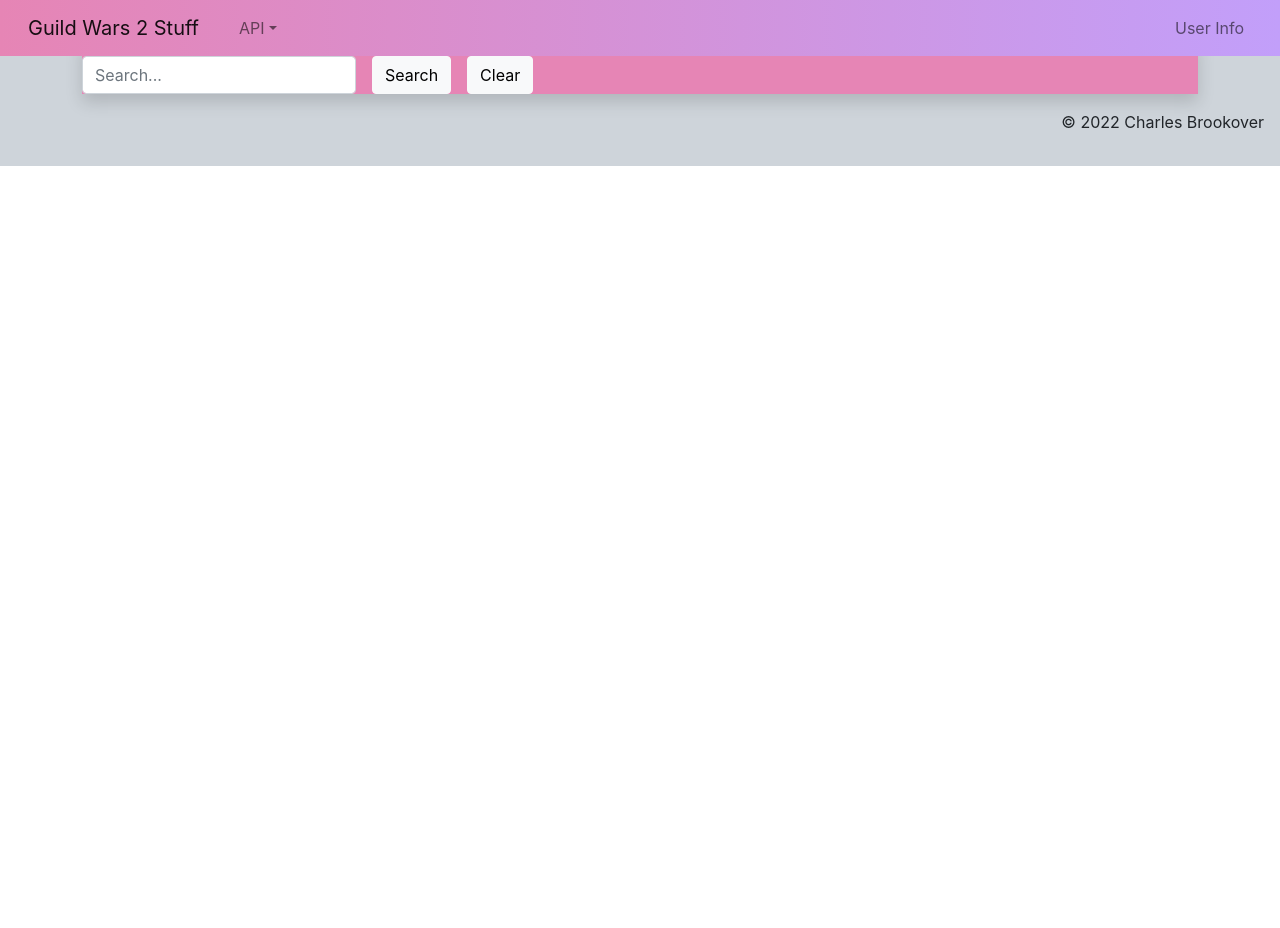
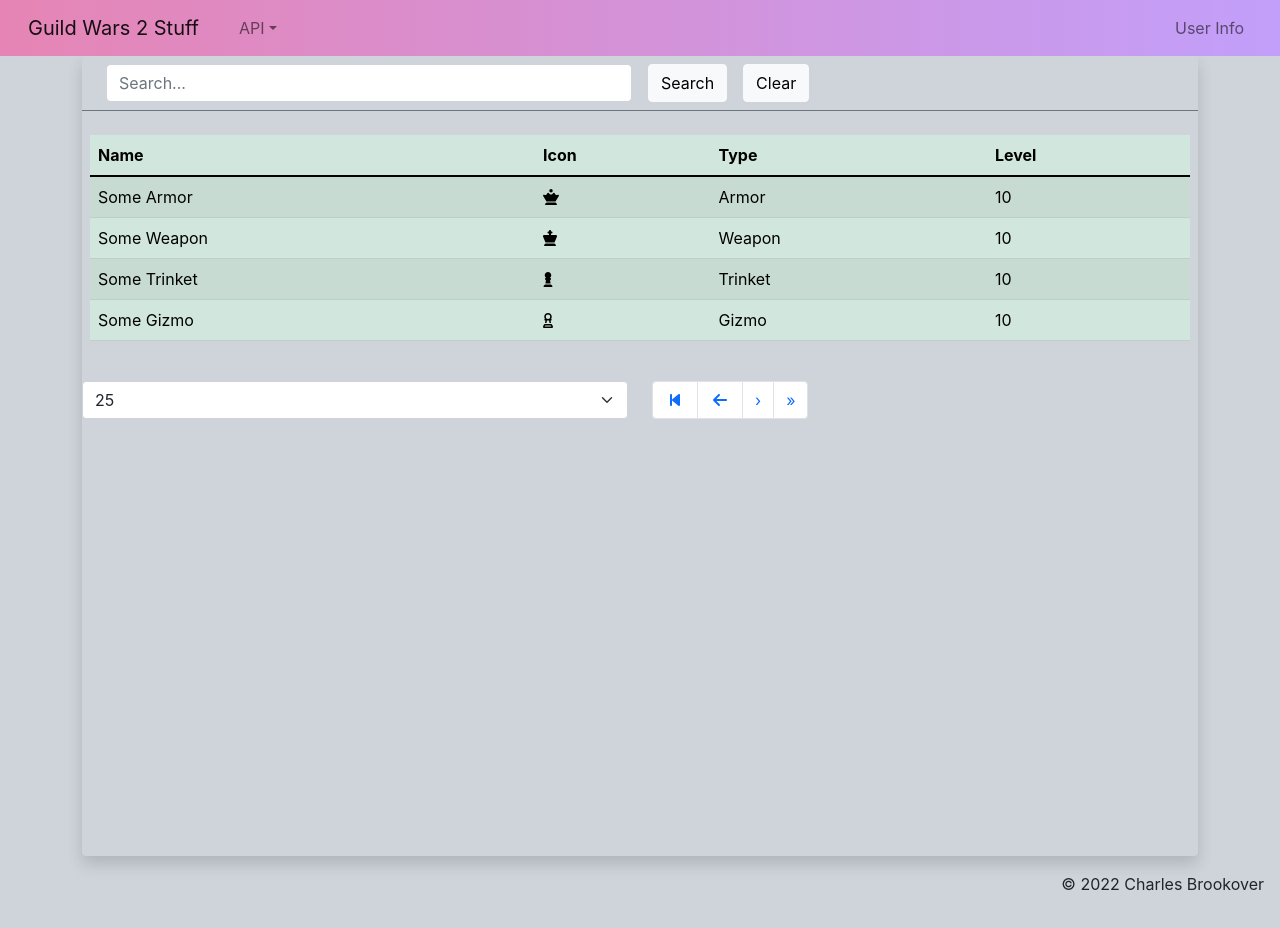
Before and after one commit to CharlesBrookover/guildwars2, a React (Create React App) app: page /items in a window 1280 px wide. Before the commit the page ends 800 px from the top, so only its background shows below. Built offline with nearby package versions, Linux system fonts and the light colour scheme.

Commit message:
setting up table look

```diff
--- a/package.json
+++ b/package.json
@@ -3,6 +3,11 @@
     "version": "0.1.0",
     "private": true,
     "dependencies": {
+        "@fortawesome/fontawesome-svg-core": "^6.1.1",
+        "@fortawesome/free-brands-svg-icons": "^6.1.1",
+        "@fortawesome/free-regular-svg-icons": "^6.1.1",
+        "@fortawesome/free-solid-svg-icons": "^6.1.1",
+        "@fortawesome/react-fontawesome": "^0.1.18",
         "bootstrap": "^5.1.3",
         "react": "^18.1.0",
         "react-dom": "^18.1.0",
--- a/src/Pages/Items/index.tsx
+++ b/src/Pages/Items/index.tsx
@@ -1,18 +1,84 @@
+import {faChessKing, faChessPawn, faChessQueen, faBackwardStep, faArrowLeft} from '@fortawesome/free-solid-svg-icons';
+import {faChessPawn as chessPawn} from '@fortawesome/free-regular-svg-icons';
+import {FontAwesomeIcon} from '@fortawesome/react-fontawesome';
 import React from 'react';
+import './styles.scss';
+import {Pagination, PaginationItem, PaginationLink} from 'reactstrap';
 
 const Items = () => {
   return (
-      <div className="shadow bg-pink">
-      <form className="row row-cols-md-auto g-3 align-items-center">
-          <div className="col-12">
+      <div className="shadow border-1 rounded" id="ItemsMain">
+        <section id="ItemsSearch" className="mb-3 py-2 border-bottom border-secondary">
+          <form className="row row-cols-md-2 g-3 mx-3 align-items-center">
+            <div className="col">
               <label className="visually-hidden" htmlFor="itemsSearch">Search</label>
               <input type="text" id="itemsSearch" className="form-control" placeholder="Search..."/>
             </div>
-          <div className="col-12">
+            <div className="col">
               <button type="submit" className="btn btn-light me-3">Search</button>
               <button type="reset" className="btn btn-light">Clear</button>
             </div>
           </form>
+        </section>
+
+        <section id="ItemsDisplay" className="mb-3 p-2">
+          <table className="table table-hover table-striped table-success">
+            <thead>
+            <tr>
+              <th>Name</th>
+              <th>Icon</th>
+              <th>Type</th>
+              <th>Level</th>
+            </tr>
+            </thead>
+            <tbody>
+            <tr>
+              <td>Some Armor</td>
+              <td><FontAwesomeIcon icon={faChessQueen}/></td>
+              <td>Armor</td>
+              <td>10</td>
+            </tr>
+            <tr>
+              <td>Some Weapon</td>
+              <td><FontAwesomeIcon icon={faChessKing}/></td>
+              <td>Weapon</td>
+              <td>10</td>
+            </tr>
+            <tr>
+              <td>Some Trinket</td>
+              <td><FontAwesomeIcon icon={faChessPawn}/></td>
+              <td>Trinket</td>
+              <td>10</td>
+            </tr>
+            <tr>
+              <td>Some Gizmo</td>
+              <td><FontAwesomeIcon icon={chessPawn}/></td>
+              <td>Gizmo</td>
+              <td>10</td>
+            </tr>
+            </tbody>
+          </table>
+        </section>
+        <section id="ItemsControls">
+          <div className="row row-cols-2 justify-content-end">
+            <div className="col">
+              <select className="form-select" aria-label="Number of records per search page">
+                <option value="25" selected>25</option>
+                <option value="50">50</option>
+                <option value="100">100</option>
+                <option value="200">200</option>
+              </select>
+            </div>
+            <div className="col">
+             <Pagination aria-label="Search results pages">
+               <PaginationItem><PaginationLink first tag="button"><FontAwesomeIcon icon={faBackwardStep} fixedWidth /></PaginationLink></PaginationItem>
+               <PaginationItem><PaginationLink previous tag="button"><FontAwesomeIcon icon={faArrowLeft} fixedWidth/></PaginationLink></PaginationItem>
+               <PaginationItem><PaginationLink next tag="button" /></PaginationItem>
+               <PaginationItem><PaginationLink last tag="button" /></PaginationItem>
+             </Pagination>
+            </div>
+          </div>
+        </section>
       </div>
   );
 };
--- a/src/Pages/Items/styles.scss
+++ b/src/Pages/Items/styles.scss
@@ -1 +1,6 @@
 @import "~bootstrap/scss/bootstrap";
+
+#ItemsMain {
+  height: 100vh;
+
+}
```
Also changed, not shown: 1 other file (tests, documents, lock files or other folders). Lines whose indentation alone changed are shown as unchanged.
